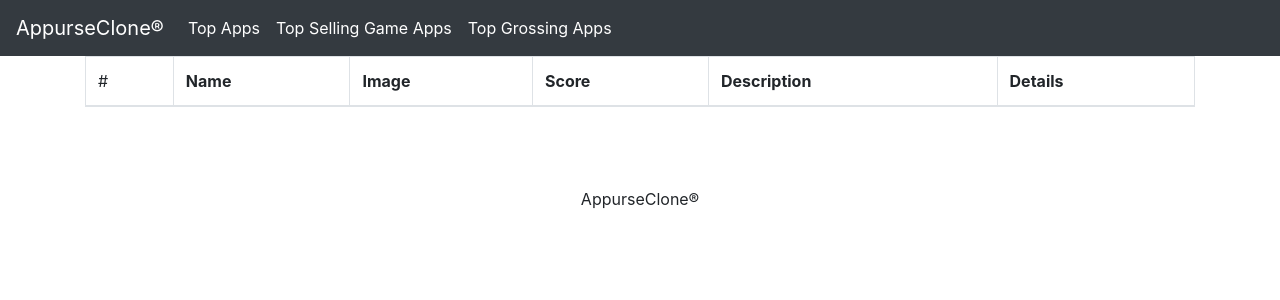
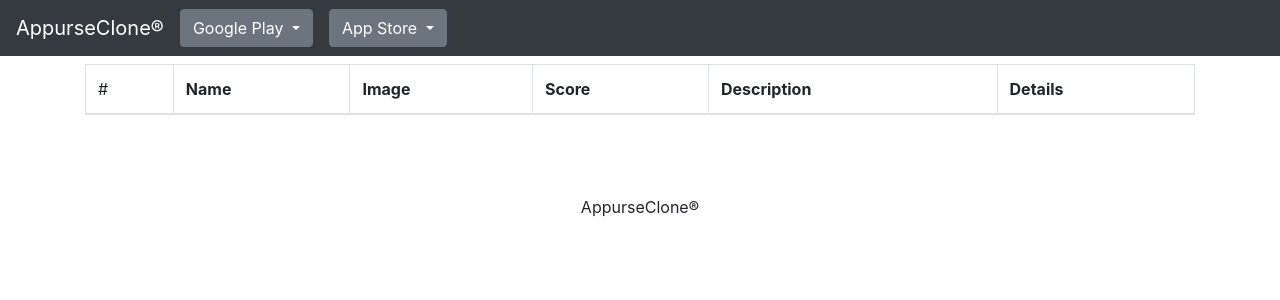
Before and after one commit to ileni17/appurse_clone, a Symfony app: template templates/app/index.html.twig in a window 1280 px wide. Shown: the top 300 px of the page. Run offline with Twig, Linux system fonts and the light colour scheme; the template is opened without the code that fills it, so the values that code supplies are empty; some libraries are stand-ins or nearby versions.

Commit message:
Added App Store top selling apps list

```diff
--- a/templates/app/index.html.twig
+++ b/templates/app/index.html.twig
@@ -3,7 +3,10 @@
 {% block title %}Booking index{% endblock %}
 
 {% block body %}
+
+
     <div class="container">
+    <h4>{{ title }}</h4>
     <div class="row">
         <div class="col-12">
             <table class="table table-striped table-bordered">
@@ -26,11 +29,17 @@
                             <a href="{{ app.url }}" style="color: black; font-weight: normal">{{ app.name }}</a>
                         </th>
                         <td class="img-thumbnail" style="width: 100px; height: 100px;">
-                            <img src="{{ app.icon }}"
+                            <img src="{{ app.icon ?? app.artworkUrl100 }}"
                                  class="img-fluid img-thumbnail">
                         </td>
-                        <td>{{ app.score }}</td>
-                        <td>{{ app.description|length > 400 ? app.description|slice(0, 400) ~ '...' : app.description }}</td>
+                        <td>{{ app.score ?? '-' }}</td>
+                        <td>
+                            {% if app.description is defined %}
+                                {{ app.description|length > 400 ? app.description|slice(0, 400) ~ '...' : app.description }}
+                            {% else %}
+                                {{ '-' }}
+                            {% endif %}
+                        </td>
                         <td>
                             <a href="{{ path('app_detail', {'id': app.identificator is defined ? app.identificator : app.id}) }}" style="color: black; font-weight: normal">Details</a>
                         </td>
--- a/templates/base.html.twig
+++ b/templates/base.html.twig
@@ -20,21 +20,36 @@
 <body>
 
 <nav class="navbar navbar-expand-lg navbar-dar bg-dark">
-    <a class="navbar-brand text-white" href="{{ path('app_index') }}">AppurseClone®</a>
+    <div class="navbar-brand text-white">AppurseClone®</div>
 
     {% if app.request.get('_route') != 'app_login' %}
         <div class="collapse navbar-collapse" id="navbarSupportedContent">
             <ul class="navbar-nav mr-auto">
                 <li class="nav-item active">
-                    <a class="nav-link text-white"
-                       href="{{ path('app_index') }}">Top Apps</a>
+                    <div class="dropdown">
+                        <button class="btn btn-secondary dropdown-toggle" type="button" id="dropdownGooglePlay" data-toggle="dropdown" aria-haspopup="true" aria-expanded="false">
+                            Google Play
+                        </button>
+                        <div class="dropdown-menu" aria-labelledby="dropdownGooglePlay">
+                            <a class="dropdown-item"
+                               href="{{ path('gp_index') }}">Top Apps</a>
+                            <a class="dropdown-item"
+                               href="{{ path('gp_top_selling', {'category': 'GAME_ARCADE'}) }}">Top Selling Game Apps</a>
+                            <a class="dropdown-item" href="{{ path('gp_top_grossing') }}">Top Grossing Apps</a>
+                        </div>
+                    </div>
+
                 </li>
-                <li class="nav-item active">
-                    <a class="nav-link text-white"
-                       href="{{ path('app_top_selling', {'category': 'GAME_ARCADE'}) }}">Top Selling Game Apps</a>
-                </li>
-                <li class="nav-item active">
-                    <a class="nav-link text-white" href="{{ path('app_top_grossing') }}">Top Grossing Apps</a>
+                <li class="nav-item active ml-3">
+                    <div class="dropdown">
+                        <button class="btn btn-secondary dropdown-toggle" type="button" id="dropdownAppStore" data-toggle="dropdown" aria-haspopup="true" aria-expanded="false">
+                            App Store
+                        </button>
+                        <div class="dropdown-menu" aria-labelledby="dropdownAppStore">
+                            <a class="dropdown-item" href="{{ path('as_top_selling') }}">Top Selling Apps</a>
+                        </div>
+                    </div>
+
                 </li>
             </ul>
         </div>
@@ -47,6 +62,10 @@
 </footer>
 {% block javascripts %}
     {{ encore_entry_script_tags('app') }}
+
+    <script src="https://code.jquery.com/jquery-3.3.1.slim.min.js" integrity="sha384-q8i/X+965DzO0rT7abK41JStQIAqVgRVzpbzo5smXKp4YfRvH+8abtTE1Pi6jizo" crossorigin="anonymous"></script>
+    <script src="https://cdn.jsdelivr.net/npm/popper.js@1.14.7/dist/umd/popper.min.js" integrity="sha384-UO2eT0CpHqdSJQ6hJty5KVphtPhzWj9WO1clHTMGa3JDZwrnQq4sF86dIHNDz0W1" crossorigin="anonymous"></script>
+    <script src="https://cdn.jsdelivr.net/npm/bootstrap@4.3.1/dist/js/bootstrap.min.js" integrity="sha384-JjSmVgyd0p3pXB1rRibZUAYoIIy6OrQ6VrjIEaFf/nJGzIxFDsf4x0xIM+B07jRM" crossorigin="anonymous"></script>
 {% endblock %}
 </body>
 </html>
```
Also changed, not shown: src/Controller/AppController.php (+29 -5 lines), src/Service/GooglePlayScraperService.php (+3 -4 lines).
